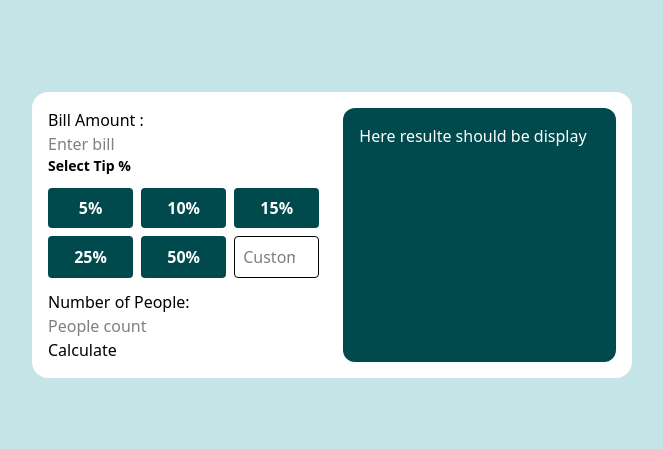
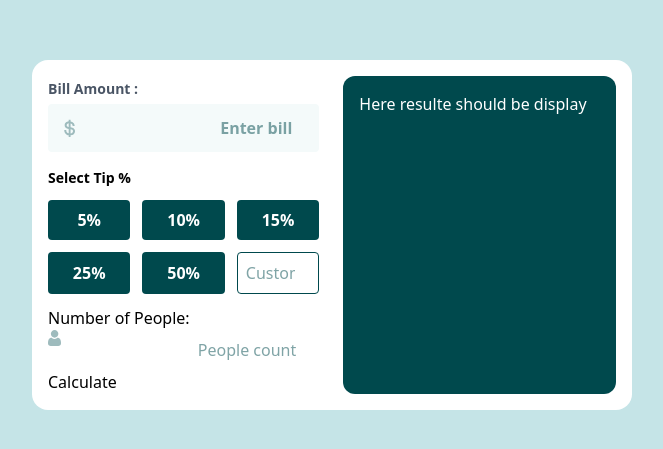
Before and after one commit to Skyz03/Tip-Calculator-Animation, a React (Vite) app: page / in a window 1280 px wide. Shown: the part 165-614 px from the top of the page, without its empty margins (308-971 px from the left). Built offline with nearby package versions, Linux system fonts and the light colour scheme.

Commit message:
styling add bill amount section

```diff
--- a/src/components/TipCalculator.jsx
+++ b/src/components/TipCalculator.jsx
@@ -1,5 +1,7 @@
 import { useState } from "react";
 import { useForm } from "react-hook-form";
+import dollarIcon from "../assets/images/icon-dollar.svg"
+import iconPerson from "../assets/images/icon-person.svg"
 
 export default function TipCalculator() {
 
@@ -10,6 +12,7 @@ export default function TipCalculator() {
     handleSubmit,
     formState: { errors }
   } = useForm();
+  // when user submit data
   const onSubmit = (data) => {
     const tip = selectedTip !== null ? selectedTip : Number(data.customTip) || 0;
     console.log("Bill:", data.bill);
@@ -23,30 +26,38 @@ export default function TipCalculator() {
     <div className="flex flex-col md:flex-row gap-6 w-full max-w-[400px] sm:max-w-[500px] md:max-w-[600px]  bg-white text-black rounded-2xl p-4 ">
 
       <form onSubmit={handleSubmit(onSubmit)} className="w-full md:w-1/2">
-        <label>Bill Amount  :</label>
-        <input
-          type="number"
-          placeholder="Enter bill"
-          {...register("bill", { required: true, min: 1 })}
-        />
-        {errors.bill && <span>Please enter a valid bill  </span>}
+        <div className="min-w-full">
+          <label className="text-sm text-gray-600 font-semibold">Bill Amount  :</label>
+          <div className="relative mt-1 mb-4">
+            <img src={dollarIcon} alt="doller_Icon"
+              className="absolute left-4 top-1/2 -translate-y-1/2 w-3"
+            />
+            <input
+              type="number"
+              className="w-full bg-[hsl(189,41%,97%)] p-3 pl-10 pr-3 text-right text-[hsl(183,100%,15%)] rounded-sm font-bold outline-none focus:ring-2 focus:ring-[hsl(172,67%,45%)]"
+              placeholder="Enter bill"
+              {...register("bill", { required: true, min: 1 })}
+            />
+          </div>
+
+          {errors.bill && <span className="text-red-500 text-xs">Enter valid bill</span>}
+        </div>
+
         {/* Tip Select Buttons */}
         <label className="block text-sm font-semibold">Select Tip %</label>
-        <div className="grid grid-cols-3 gap-2 my-3">
+        <div className="grid grid-cols-3 gap-3 my-3">
           {tipOptions.map((tip) => (
             <button
-
               key={tip}
               type="button"
-              className={`p-2 rounded font-bold ${selectedTip === tip
+              className={`p-2 rounded cursor-pointer font-bold ${selectedTip === tip
                 ? "bg-[hsl(172,67%,45%)] text-[hsl(183,100%,15%)]"
-                : "bg-[hsl(183,100%,15%)] text-white hover:bg-gray-900"
+                : "bg-[hsl(183,100%,15%)] text-white hover:bg-[rgb(38_192_171_/50%)] hover:text-[rgb(0,73,77)]"
                 }`}
               onClick={() => {
                 setSelectedTip(tip);
               }}
             >
-
               {tip}%
             </button>
           ))}
@@ -55,15 +66,18 @@ export default function TipCalculator() {
             type="number"
             {...register("customTip")}
             placeholder="Custom"
-            className="p-2 border rounded text-center"
+            className="p-2 border rounded font-700 text-[rgb(0,73,77)] text-center appearance-none"
             onFocus={() => setSelectedTip(null)}
           />
 
         </div>
 
         <label>Number of People:</label>
+        <img src={iconPerson} alt="personIcon"
+          className="absolute" />
         <input
           type="number"
+          className="w-full relative p-2 text-right  text-[rgb(0,73,77)]"
           placeholder="People count"
           {...register("people", { required: true, min: 1 })}
         />
```
